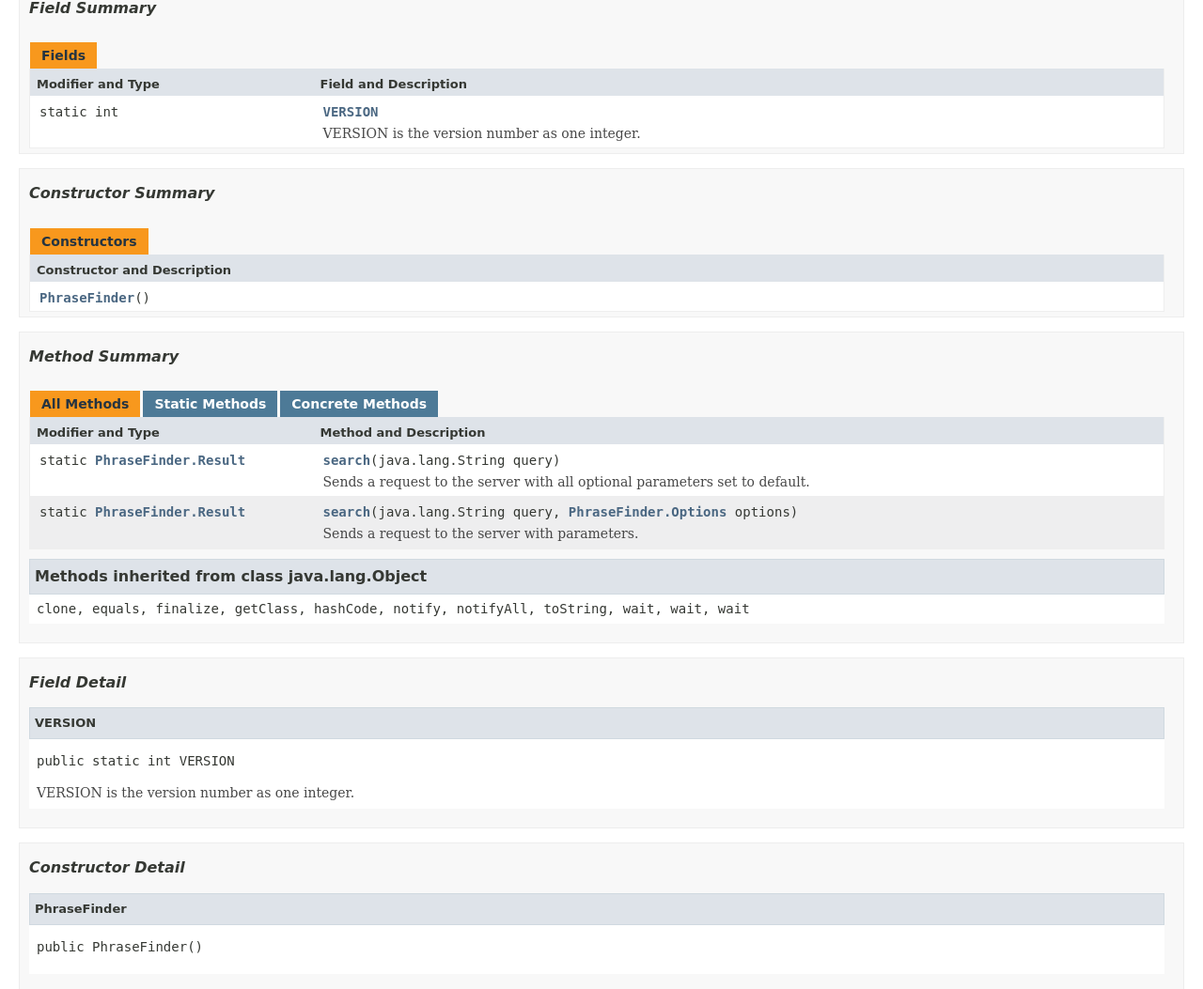
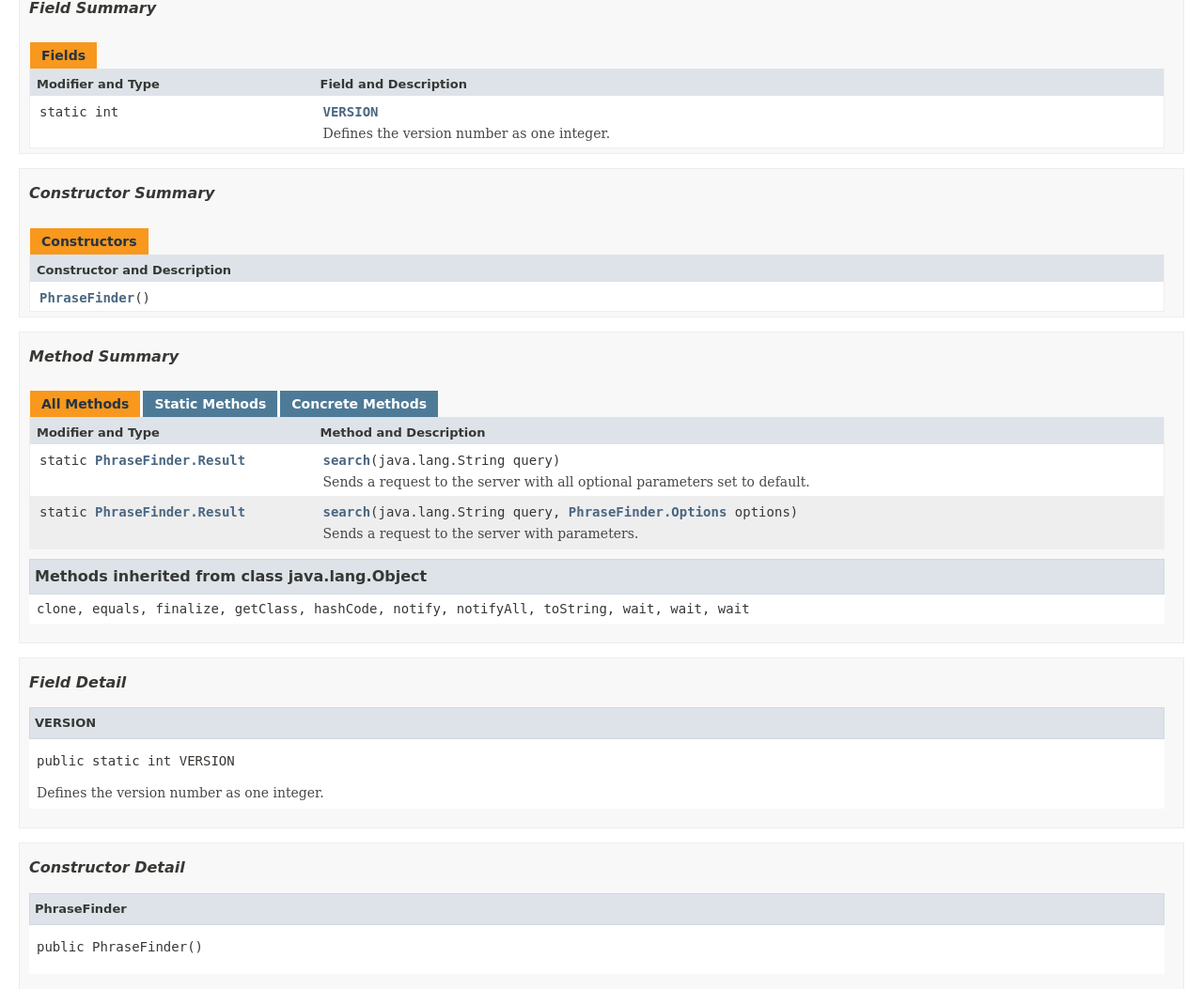
Before and after one commit to rsadasiv/phrasefinder, a plain HTML site: page docs/io/phrasefinder/PhraseFinder.html in a window 1280 px wide. Shown: the part 820-1873 px from the top of the page at 94% size. Drawn offline with Linux system fonts and the light colour scheme; a web font is replaced by a local one.

Commit message:
Regenerated

```diff
--- a/docs/io/phrasefinder/PhraseFinder.html
+++ b/docs/io/phrasefinder/PhraseFinder.html
@@ -2,7 +2,7 @@
 <!-- NewPage -->
 <html lang="en">
 <head>
-<!-- Generated by javadoc (1.8.0_101) on Sat Oct 01 17:57:00 CEST 2016 -->
+<!-- Generated by javadoc (1.8.0_101) on Sat Oct 01 17:59:04 CEST 2016 -->
 <title>PhraseFinder</title>
 <meta name="date" content="2016-10-01">
 <link rel="stylesheet" type="text/css" href="../../stylesheet.css" title="Style">
@@ -185,7 +185,7 @@ extends java.lang.Object</pre>
 <tr class="altColor">
 <td class="colFirst"><code>static int</code></td>
 <td class="colLast"><code><span class="memberNameLink"><a href="../../io/phrasefinder/PhraseFinder.html#VERSION">VERSION</a></span></code>
-<div class="block">VERSION is the version number as one integer.</div>
+<div class="block">Defines the version number as one integer.</div>
 </td>
 </tr>
 </table>
@@ -262,7 +262,7 @@ extends java.lang.Object</pre>
 <li class="blockList">
 <h4>VERSION</h4>
 <pre>public static&nbsp;int VERSION</pre>
-<div class="block">VERSION is the version number as one integer.</div>
+<div class="block">Defines the version number as one integer.</div>
 </li>
 </ul>
 </li>
```
Also changed, not shown: docs/allclasses-frame.html (+1 -1 lines), docs/allclasses-noframe.html (+1 -1 lines), docs/constant-values.html (+1 -1 lines), docs/deprecated-list.html (+1 -1 lines), docs/help-doc.html (+1 -1 lines), docs/index-all.html (+2 -2 lines), docs/index.html (+1 -1 lines), docs/io/phrasefinder/PhraseFinder.Corpus.html (+1 -1 lines), docs/io/phrasefinder/PhraseFinder.Options.html (+1 -1 lines), docs/io/phrasefinder/PhraseFinder.Phrase.html (+1 -1 lines), docs/io/phrasefinder/PhraseFinder.Result.html (+1 -1 lines), docs/io/phrasefinder/PhraseFinder.Status.html (+1 -1 lines), docs/io/phrasefinder/PhraseFinder.Token.Tag.html (+1 -1 lines), docs/io/phrasefinder/PhraseFinder.Token.html (+1 -1 lines), 4 more files.
